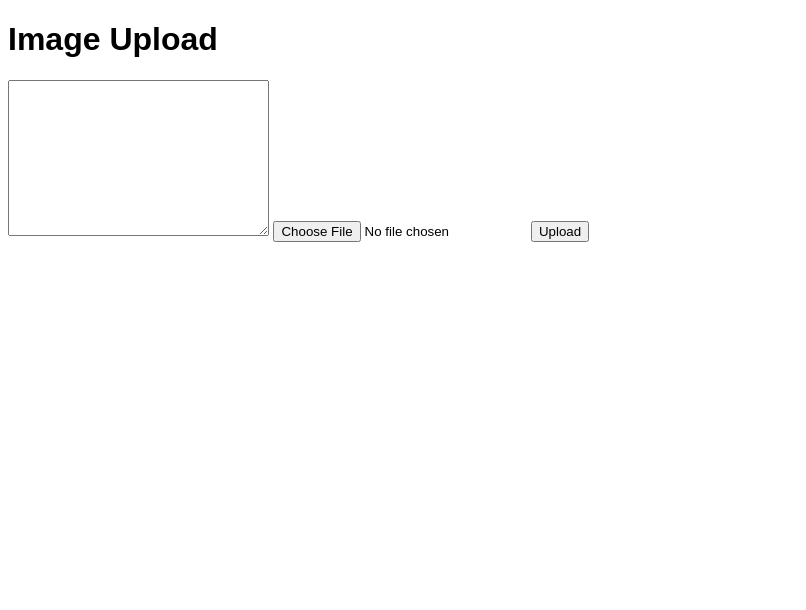
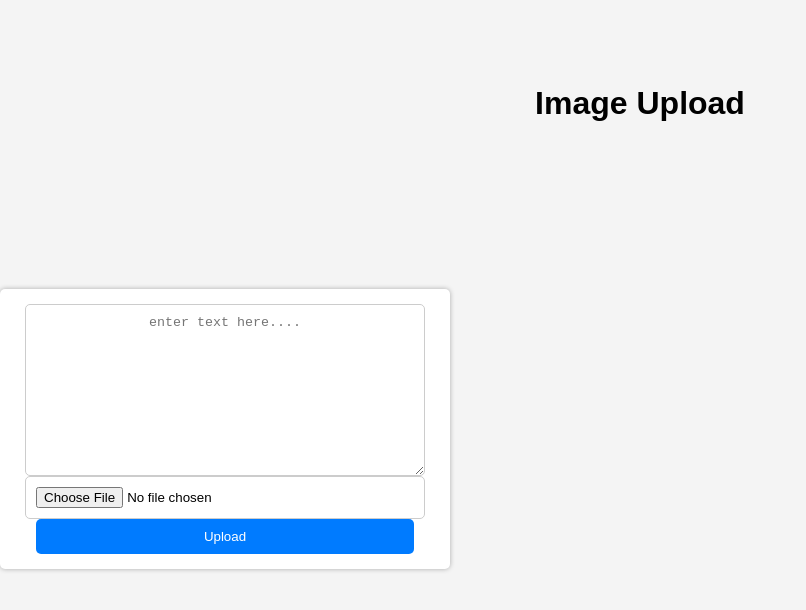
Before and after one commit to Jishnuraj2001/image-upload-assignment, a plain HTML site: page frontend/index.html in a window 1280 px wide. Shown: the whole page, without its empty margins (0-806 px from the left). Drawn offline with Linux system fonts and the light colour scheme; no server answers.

Commit message:
added css to the frontend and using depolyed backend API

```diff
--- a/frontend/index.html
+++ b/frontend/index.html
@@ -9,7 +9,7 @@
 <body>
   <h1>Image Upload</h1>
   <form id="upload-form">
-    <textarea name="text" id="text" cols="30" rows="10"></textarea>
+    <textarea placeholder="enter text here...." name="text" id="text" cols="30" rows="10"></textarea>
     <input type="file" name="image" id="image" accept="image/*">
     <button type="submit">Upload</button>
   </form>
--- a/frontend/scripts/index.js
+++ b/frontend/scripts/index.js
@@ -36,7 +36,7 @@ async function uploadImageFn(formData) {
 
 async function fetchAllContentFn() {
     try {
-      const response = await fetch("http://localhost:3400/allcontent");
+      const response = await fetch("https://adorable-pike-shrug.cyclic.app/allcontent");
       const allContent = await response.json();
       console.log(allContent)
       const contentContainer = document.getElementById("content-container");
@@ -46,7 +46,7 @@ async function fetchAllContentFn() {
 
       // Display each image as a thumbnail
       allContent.forEach((content) => {
-        const imageUrl = `http://localhost:3400/image/${content._id}`;
+        const imageUrl = `https://adorable-pike-shrug.cyclic.app/image/${content._id}`;
         console.log(imageUrl)
         const imageItem = document.createElement("div");
         imageItem.className = "image-item";
@@ -54,7 +54,7 @@ async function fetchAllContentFn() {
         const img = document.createElement("img");
         img.src = imageUrl;
         img.alt = content.imageName;
-        img.style.maxWidth = "150px";
+        img.style.maxWidth = "100%";
         const textName = document.createElement("p");
         textName.textContent = content.text;
 
--- a/frontend/styles/index.css
+++ b/frontend/styles/index.css
@@ -1,7 +1,80 @@
 body {
     font-family: Arial, sans-serif;
-  }
-  #image-preview {
-    max-width: 300px;
-    margin: 10px 0;
-  }
+    margin: 0;
+    padding: 0;
+    display: grid;
+    grid-template-columns: 1fr 2fr;
+    grid-gap: 20px;
+    align-items: center;
+    justify-items: center;
+    min-height: 100vh;
+    background-color: #f4f4f4;
+}
+
+h1 {
+    grid-column: span 2;
+    text-align: center;
+    margin-bottom: 20px;
+}
+
+#upload-form {
+    margin: auto;
+    display: flex;
+    flex-direction: column;
+    width: 100%;
+    padding: 15px;
+    background-color: #fff;
+    border-radius: 5px;
+    box-shadow: 0px 0px 5px rgba(0, 0, 0, 0.3);
+}
+
+#upload-form textarea,
+#upload-form input[type="file"],
+#upload-form button {
+    width: 90%;
+    padding: 10px;
+    border: 1px solid #ccc;
+    border-radius: 5px;
+    margin: auto;
+    text-align: center;
+}
+
+#upload-form button {
+    background-color: #007bff;
+    color: #fff;
+    border: none;
+    cursor: pointer;
+    transition: background-color 0.3s;
+}
+
+#upload-form button:hover {
+    background-color: #0056b3;
+}
+
+#content-container {
+    grid-column: span 2;
+    display: grid;
+    grid-template-columns: repeat(auto-fill, minmax(250px, 1fr));
+    grid-gap: 20px;
+    margin-top: 20px;
+}
+
+.image-item {
+    background-color: #fff;
+    padding: 15px;
+    border-radius: 5px;
+    box-shadow: 0px 0px 5px rgba(0, 0, 0, 0.3);
+    text-align: center;
+}
+
+.image-item img {
+    max-width: 100%;
+    height: auto;
+    border-radius: 5px;
+    margin-bottom: 10px;
+}
+
+.image-item p {
+    margin: 0;
+    font-size: 14px;
+}
```
